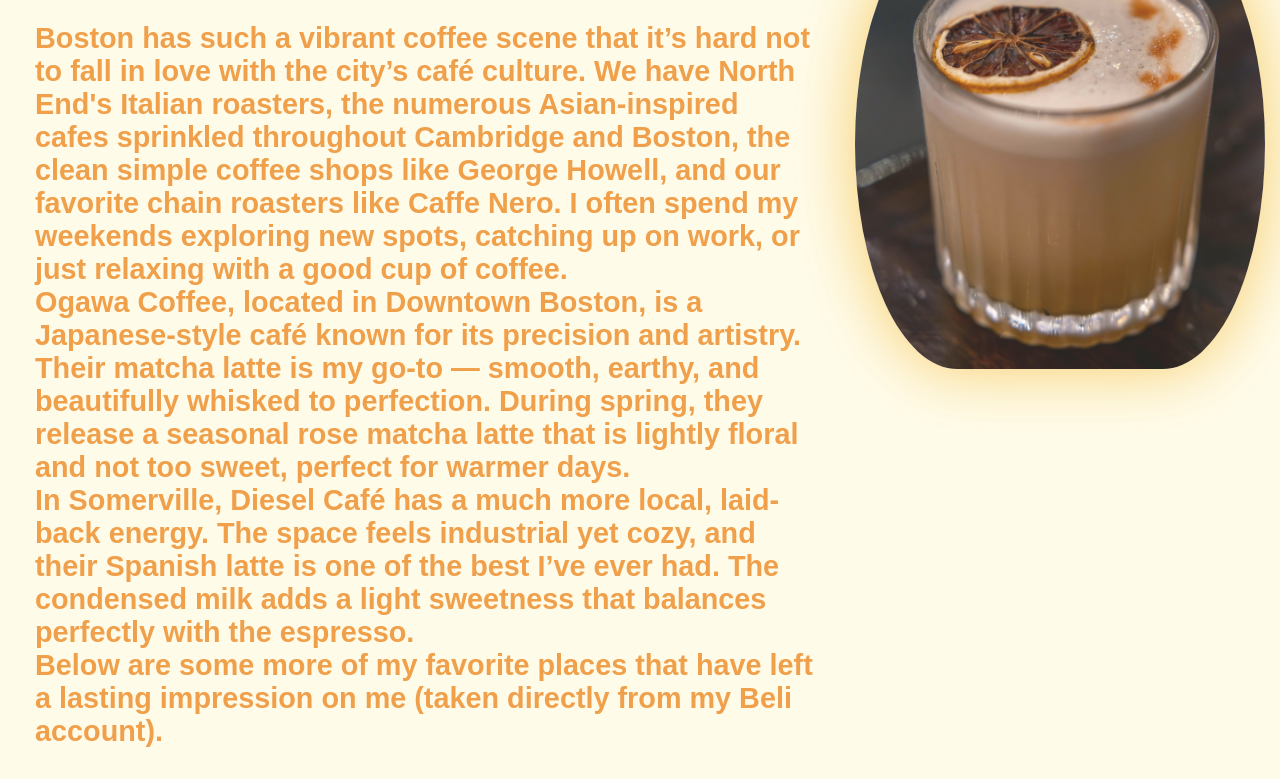
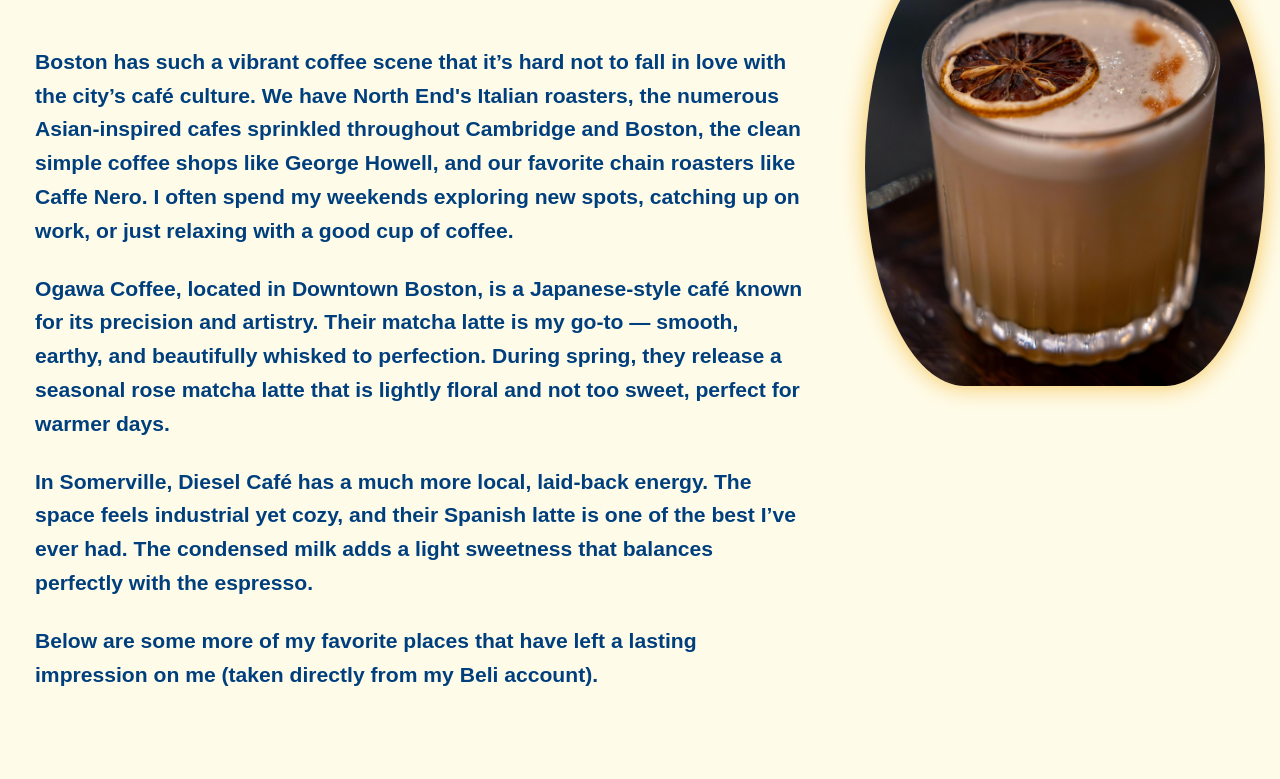
Before and after one commit to renca12/class_website, a website: page blog.html in a window 1280 px wide. Shown: the part 229-1008 px from the top of the page. Drawn offline with nearby package versions, Linux system fonts and the light colour scheme.

Commit message:
fixed up my mess up

```diff
--- a/blog.html
+++ b/blog.html
@@ -30,8 +30,6 @@
             <div class="latte-container">
                 <div class="latte-text">
                 <h2 class="latteheading">My Favorite Lattes</h2>
-                <h3 class="subheading"></h3>
-
                 <h3 class="subsubheading">
                 Boston has such a vibrant coffee scene that it’s hard not to fall in love with the city’s
                 café culture. We have North End's Italian roasters, the numerous Asian-inspired cafes sprinkled
--- a/style.css
+++ b/style.css
@@ -288,60 +288,45 @@ span{
 
 /* EXPERIENCE STYLING*/
 
-.latteheading {
-    font-size: 5rem;
-    text-align: center;
-    margin: 5rem 0;
-}
-.heading{
-    font-size: 9rem;
-    text-align: center;
-    margin: 5rem 0;
-}
-
 .latte-container {
   display: flex;
   align-items: flex-start;
   justify-content: space-between;
-  gap: 20px;
+  gap: 4rem;
+  flex-wrap: wrap; /* Ensures it stacks nicely on smaller screens */
+  margin-top: 8rem;
 }
 
 .latte-text {
   flex: 2;
+  font-size: 2rem; /* make it readable */
+  line-height: 1.7;
+  color: var(--header-color);
+}
+
+.latte-text .subsubheading {
+  margin-bottom: 2.5rem;
+  font-size: 2.2rem;
+  line-height: 1.6;
+  color: var(--header-color);
 }
 
 .latte-image {
   flex: 1;
   display: flex;
   justify-content: flex-end;
+  align-items: flex-start;
 }
 
 .latte-image img {
-  position: relative;
-  top: 5rem; /* pushes image down */
-
-  margin-top: 2rem; /* adjust as needed */
-  display: block; /* removes small inline spacing */
-  max-width: 100%;
+  width: 100%;
+  max-width: 400px;
   height: auto;
   border-radius: 25% / 50%;
-  /* Remove intentional top spacing */
-  margin-top: 0;
-  padding-top: 0;
-
-  /* Glow style */
-  box-shadow: 0 0 5vw var(--main-color);
-  opacity: 0.85;
-  cursor: pointer;
-  transition: 0.4s ease-in-out;
+  box-shadow: 0 0 25px var(--main-color);
+  margin-top: 0; /* remove the big gap */
 }
 
-.latte-img img:hover {
-  box-shadow: 0 0 25px var(--main-color),
-              0 0 50px var(--main-color),
-              0 0 100px var(--main-color);
-  opacity: 1;
-}
 
 .experience{
     padding: 100px 15px;
```
